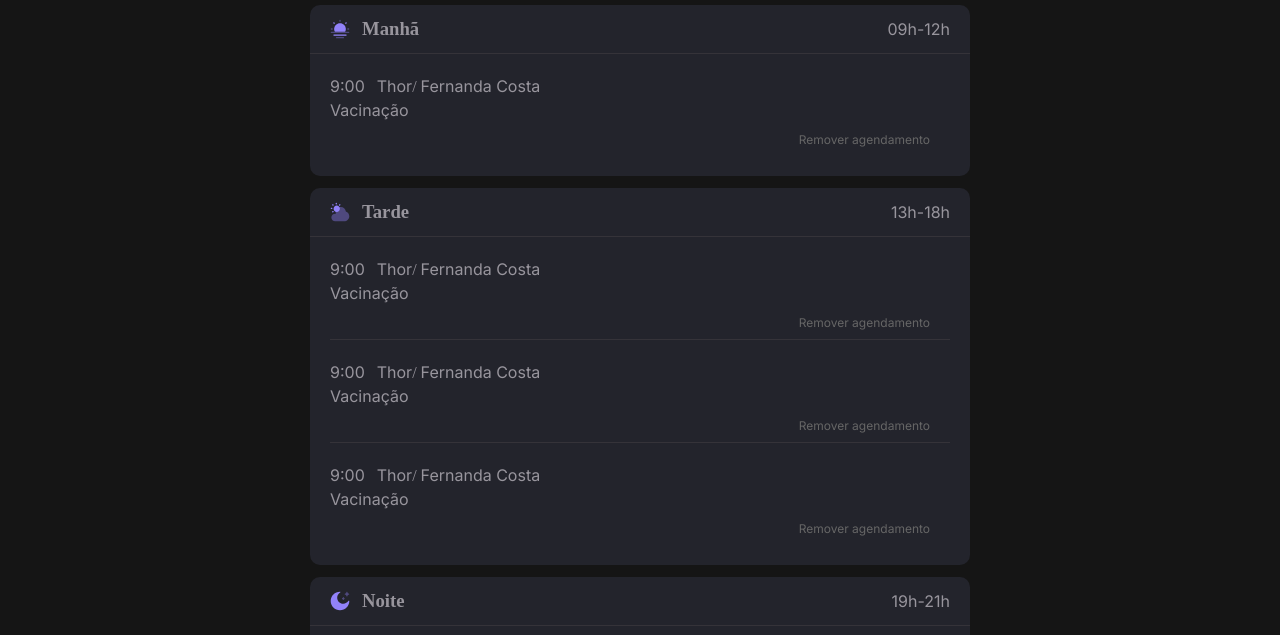
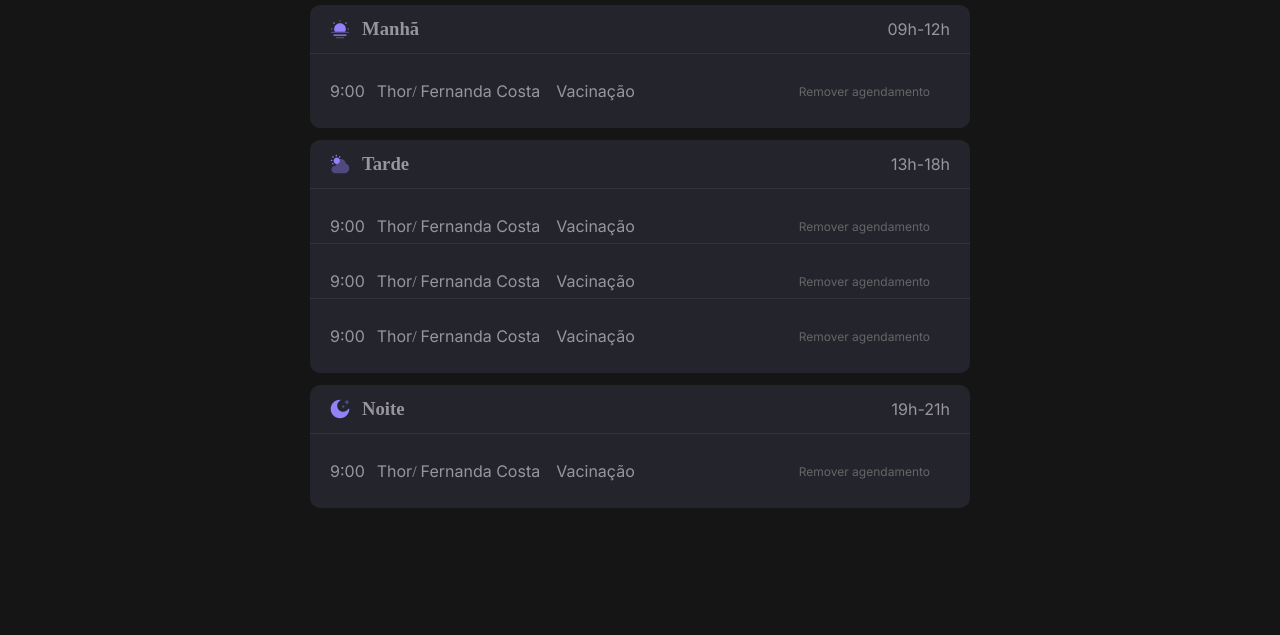
Before and after one commit to rosendo2015/petshop-agendamento, a plain HTML site: page index.html in a window 1280 px wide. Shown: the part 128-763 px from the top of the page. Drawn offline with Linux system fonts and the light colour scheme.

Commit message:
desktop lista

```diff
--- a/css/styles.css
+++ b/css/styles.css
@@ -103,12 +103,20 @@ body {
   }
   .agendamentos {
     padding: 20px 20px 0;
+    display: flex;
+    align-items: center;
+    flex-direction: column;
     .wrapper-info {
+      width: 100%;
       display: flex;
       gap: 12px;
     }
+    .servico {
+      width: 100%;
+    }
   }
   .remover {
+    width: 100%;
     padding: 8px 20px;
     text-align: end;
   }
@@ -167,11 +175,25 @@ footer {
       margin-bottom: 0;
     }
     main {
+      height: 100vh;
+      position: relative;
       margin-inline: auto;
       width: 700px;
     }
+    .agendamentos {
+      justify-content: space-between;
+      flex-direction: row;
+      gap: 1rem;
+      .wrapper-info {
+        min-width: fit-content;
+      }
+    }
     footer {
+      position: absolute;
+      width: fit-content;
       background: none;
+      bottom: -50px;
+      right: 0px;
     }
   }
 }
--- a/index.html
+++ b/index.html
@@ -64,7 +64,7 @@
                     </div>
                     <span>13h-18h</span>
                 </div>
-                <div class="agendamentos">
+                <div class="agendamentos divisor">
                     <div class="wrapper-info">
                         <div class="horario"><span>9:00</span></div>
                         <div class="">
@@ -75,11 +75,11 @@
                     <div class="servico">
                         <span>Vacinação</span>
                     </div>
-                    <div class="remover divisor">
+                    <div class="remover ">
                         <a href="#">Remover agendamento</a>
                     </div>
                 </div>
-                <div class="agendamentos">
+                <div class="agendamentos divisor">
                     <div class="wrapper-info">
                         <div class="horario"><span>9:00</span></div>
                         <div class="">
@@ -90,7 +90,7 @@
                     <div class="servico">
                         <span>Vacinação</span>
                     </div>
-                    <div class="remover divisor">
+                    <div class="remover ">
                         <a href="#">Remover agendamento</a>
                     </div>
                 </div>
```
